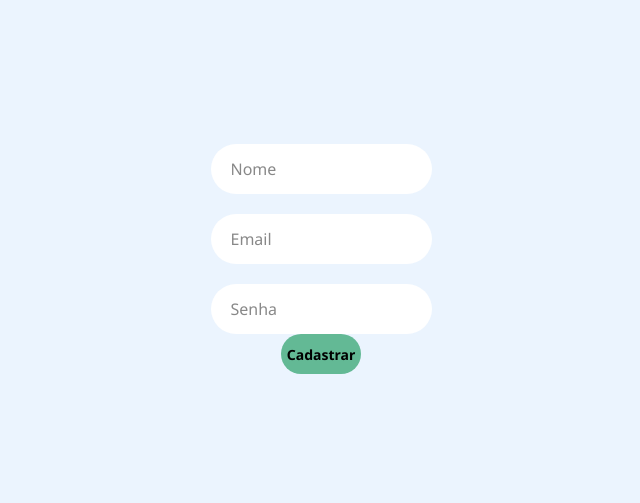
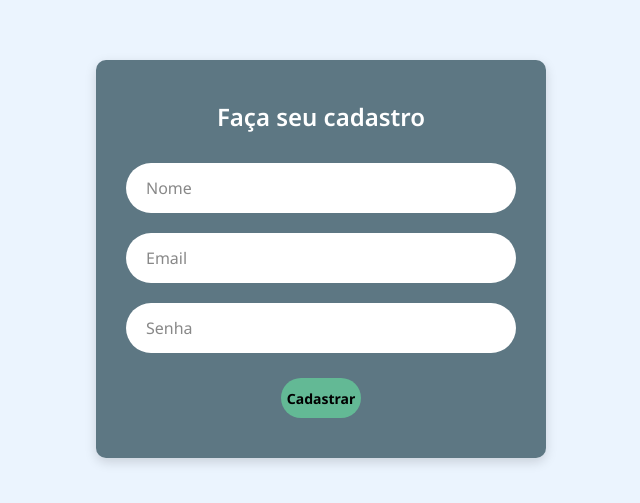
Before and after one commit to Bloedow-S/Biofit, a React (Vite) app: page /register in a window 1280 px wide. Shown: the part 141-644 px from the top of the page, without its empty margins (319-959 px from the left). Built offline with nearby package versions, Linux system fonts and the light colour scheme.

Commit message:
ajustando register e login

```diff
--- a/package.json
+++ b/package.json
@@ -13,7 +13,7 @@
     "prop-types": "^15.8.1",
     "react": "^18.3.1",
     "react-dom": "^18.3.1",
-    "react-router-dom": "^7.9.4"
+    "react-router-dom": "^7.9.5"
   },
   "devDependencies": {
     "@eslint/js": "^9.9.0",
--- a/src/components/Card/style.css
+++ b/src/components/Card/style.css
@@ -1,4 +1,3 @@
-<<<<<<< HEAD
 /* src/components/Card/style.css */
 .custom-card {
   background-color: var(--background-card); /* Usando variável de cor */
@@ -33,17 +32,3 @@
     align-items: center;
     gap: 20px; /* Espaço entre inputs/botão dentro do form */
 }
-=======
-.card { /*onde estão agrupados os inputs e botões*/
-  color: #ffffff;
-  background-color: #5d7783;
-  display: flex;
-  flex-direction: column;
-  gap: 30px;    /*espaço entre inputs*/
-  padding: 30px;  /*espaço cinza de cadastro*/
-  border-radius: 10px;  /*arredondamento do espaço cinza*/
-  /*max-width: 50%;*/
-  width: 400px;
-  margin-bottom: 20px;
-  }
->>>>>>> sabrina-branch
--- a/src/pages/Login/index.jsx
+++ b/src/pages/Login/index.jsx
@@ -7,7 +7,8 @@ import "./style.css";
 
 function Login() {
   return (
-    <Card title='Acessar conta'>
+    <Card>
+      <h1>Acessar conta</h1>
       <Form>
         <Input placeholder='Email' name='email' type='email' />
         <Input placeholder='Senha' name='pass' type='password' />
--- a/src/pages/Register/index.jsx
+++ b/src/pages/Register/index.jsx
@@ -6,8 +6,9 @@ import Form from '../../components/Form'
 
 function Register() {
   return (
-    <Card title="Faça seu cadastro">
+    <Card>
       <Form>
+        <h1>Faça seu cadastro</h1>
         <Input placeholder='Nome' name='nome' type='text' />
         <Input placeholder='Email' name='email' type='email' />
         <Input placeholder='Senha' name='pass' type='password' />
--- a/src/pages/Register/style.css
+++ b/src/pages/Register/style.css
@@ -1,6 +1,3 @@
-#root {
-  max-width: 1280px;
-  margin: 0 auto;
-  padding: 2rem; /*TESTAR RETIRADA*/
-  text-align: center;
+.register-page-container {
+  width: 100%;
 }
```
Also changed, not shown: src/pages/Login/style.css (line endings or trailing spaces), 1 other file (tests, documents, lock files or other folders).
